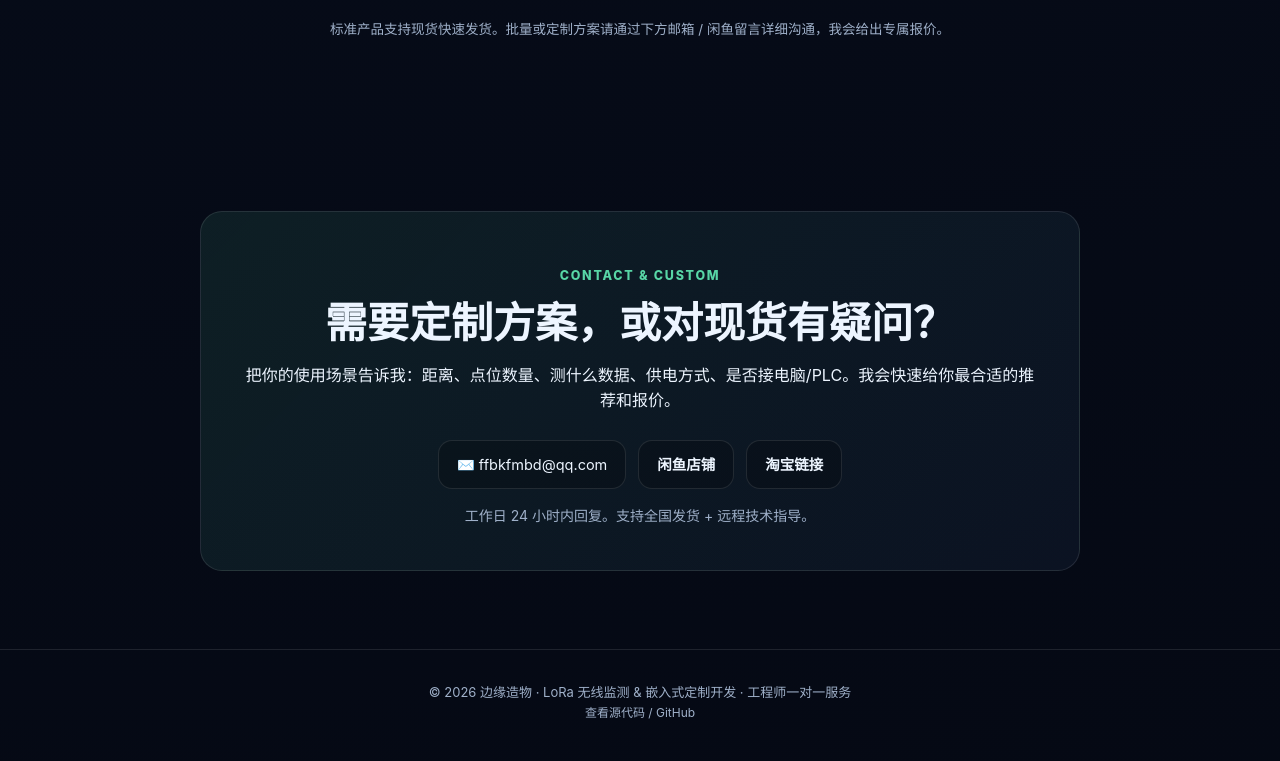
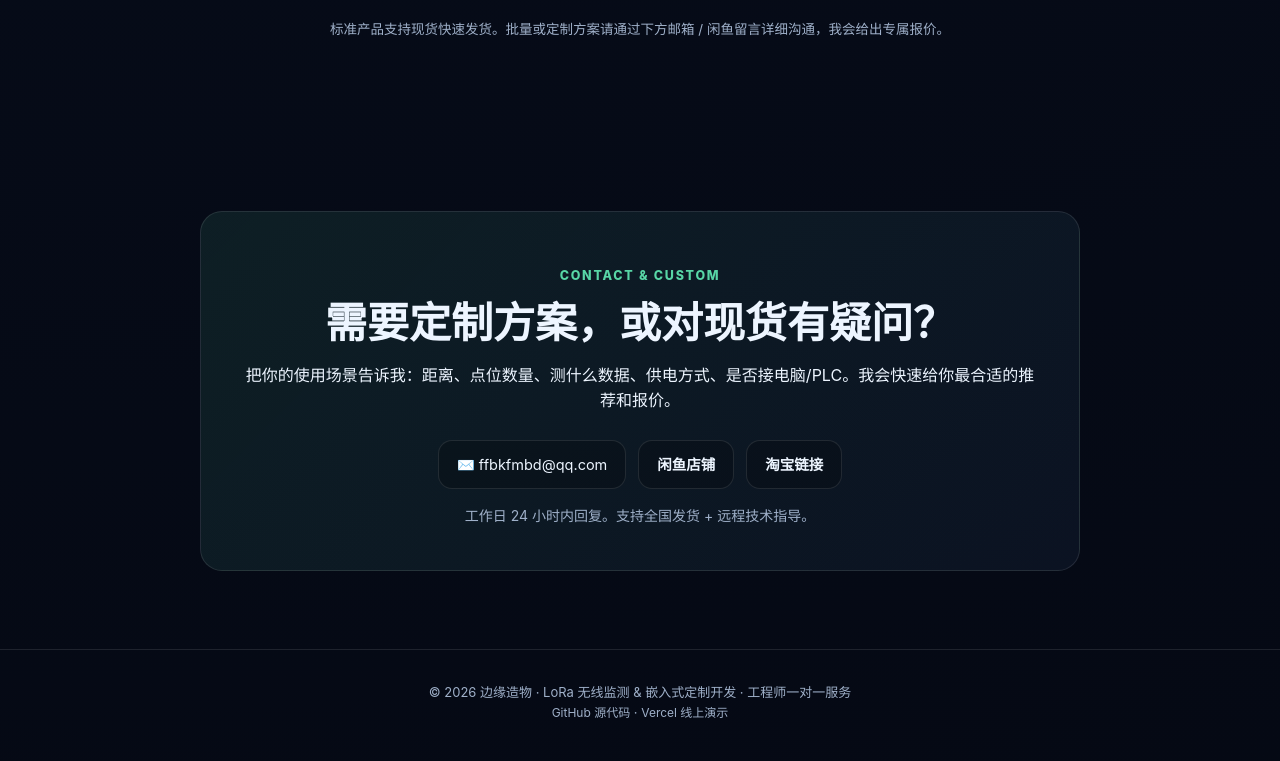
Before and after one commit to Lanceakk/edge-marker, a website built with Vite: page index.html in a window 1280 px wide. Shown: the part 3549-4310 px from the top of the page. Built offline with nearby package versions, Linux system fonts and the light colour scheme.

Commit message:
Update README and index.html with live Vercel URL

```diff
--- a/index.html
+++ b/index.html
@@ -223,7 +223,8 @@
 
   <footer>
     © 2026 边缘造物 · LoRa 无线监测 &amp; 嵌入式定制开发 · 工程师一对一服务<br>
-    <a href="https://github.com/Lanceakk/edge-marker" target="_blank" rel="noopener" style="color: var(--muted); font-size: 12px;">查看源代码 / GitHub</a>
+    <a href="https://github.com/Lanceakk/edge-marker" target="_blank" rel="noopener" style="color: var(--muted); font-size: 12px;">GitHub 源代码</a> ·
+    <a href="https://edge-maker-product-site.vercel.app" target="_blank" rel="noopener" style="color: var(--muted); font-size: 12px;">Vercel 线上演示</a>
   </footer>
 
   <script src="script.js"></script>
```
Also changed, not shown: README.md.
